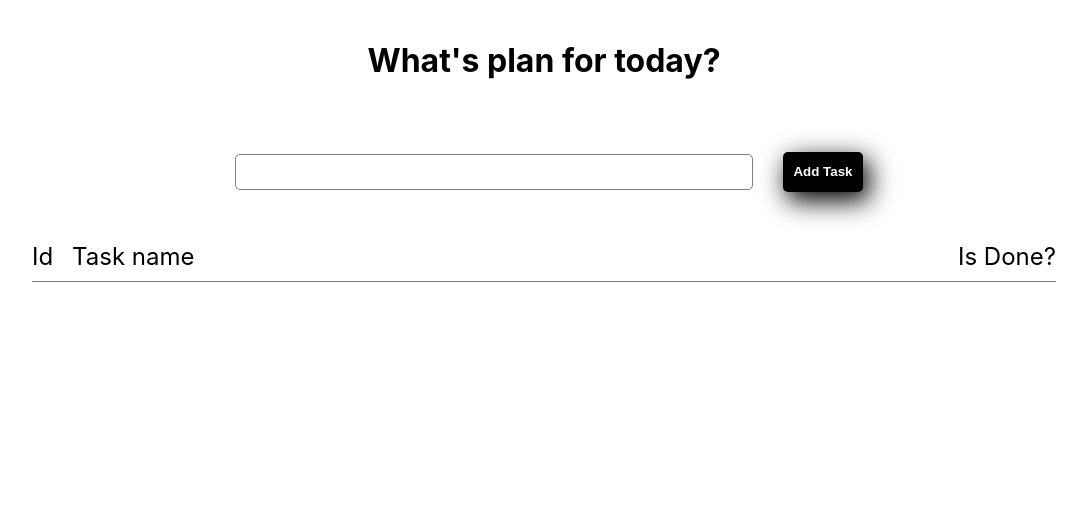
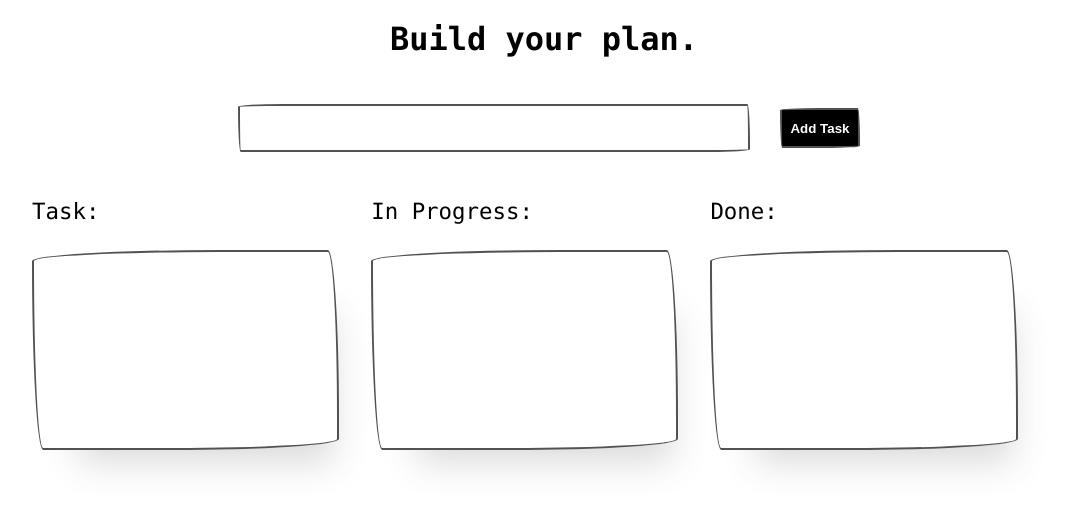
Before and after one commit to Qnio/react-to-do-app, a React (Create React App) app: page / in a window 1280 px wide. Shown: the top 508 px of the page, without its empty margins (96-1182 px from the left). Built offline with nearby package versions, Linux system fonts and the light colour scheme.

Commit message:
changed style for whole layout, start working with Drag and Drop features by using react-beautiful-dnd

```diff
--- a/package.json
+++ b/package.json
@@ -36,6 +36,7 @@
     ]
   },
   "devDependencies": {
+    "react-beautiful-dnd": "^13.1.0",
     "react-icons": "^4.2.0",
     "styled-components": "^5.3.0"
   }
--- a/src/App.css
+++ /dev/null
@@ -1,38 +0,0 @@
-.App {
-  text-align: center;
-}
-
-.App-logo {
-  height: 40vmin;
-  pointer-events: none;
-}
-
-@media (prefers-reduced-motion: no-preference) {
-  .App-logo {
-    animation: App-logo-spin infinite 20s linear;
-  }
-}
-
-.App-header {
-  background-color: #282c34;
-  min-height: 100vh;
-  display: flex;
-  flex-direction: column;
-  align-items: center;
-  justify-content: center;
-  font-size: calc(10px + 2vmin);
-  color: white;
-}
-
-.App-link {
-  color: #61dafb;
-}
-
-@keyframes App-logo-spin {
-  from {
-    transform: rotate(0deg);
-  }
-  to {
-    transform: rotate(360deg);
-  }
-}
--- a/src/App.js
+++ b/src/App.js
@@ -3,11 +3,13 @@
 //CUSTOM COMPONENTS IMPORT
 import ToDoData from './components/to-do-data/todo-data.component';
 
-import './App.css';
+//Import GlobalStyle
+import { GlobalStyle } from './global.styles';
 
 function App() {
   return (
     <div className='App'>
+      <GlobalStyle />
       <ToDoData />
     </div>
   );
--- a/src/components/to-do-data/todo-data.component.jsx
+++ b/src/components/to-do-data/todo-data.component.jsx
@@ -2,6 +2,7 @@ import React from 'react';
 
 //IMPORT CUSTOM COMPONENTS
 import DisplayTasksList from '../to-do-display/todo-display.component';
+import { DragDropContext } from 'react-beautiful-dnd';
 
 //IMPORT STYLE SHEET
 import {
@@ -11,8 +12,10 @@ import {
   ToDoForm,
   ToDoFormButton,
   ToDoTasksList,
-  ToDoTaskListHeader,
+  ToDoTasksListHeader,
   ToDoTasksListHeaderItem,
+  ToDoTaskListContainer,
+  ToDoTaskListTaskElement,
 } from './todo-data.syles';
 
 class ToDoData extends React.Component {
@@ -65,7 +68,7 @@ class ToDoData extends React.Component {
     const { task } = this.state;
     return (
       <ToDoContainer>
-        <h1>What's plan for today?</h1>
+        <h1>Build your plan.</h1>
         <ToDoContainerForm>
           <ToDoForm onSubmit={this.handleSubmit}>
             <ToDoContainerFormInput
@@ -79,11 +82,14 @@ class ToDoData extends React.Component {
           </ToDoForm>
         </ToDoContainerForm>
         <ToDoTasksList>
-          <ToDoTaskListHeader>
-            <ToDoTasksListHeaderItem>Id</ToDoTasksListHeaderItem>
-            <ToDoTasksListHeaderItem>Task name</ToDoTasksListHeaderItem>
-            <ToDoTasksListHeaderItem>Is Done?</ToDoTasksListHeaderItem>
-          </ToDoTaskListHeader>
+          <ToDoTasksListHeader>
+            <ToDoTasksListHeaderItem>Task:</ToDoTasksListHeaderItem>
+            <ToDoTasksListHeaderItem>In Progress:</ToDoTasksListHeaderItem>
+            <ToDoTasksListHeaderItem>Done:</ToDoTasksListHeaderItem>
+          </ToDoTasksListHeader>
+          <ToDoTaskListContainer>
+            <ToDoTaskListTaskElement>
+              <DragDropContext>
                 {this.state.toDoList.map((task) => (
                   <DisplayTasksList
                     key={task.id}
@@ -91,6 +97,11 @@ class ToDoData extends React.Component {
                     handleTaskIsDone={this.handleTaskIsDone}
                   />
                 ))}
+              </DragDropContext>
+            </ToDoTaskListTaskElement>
+            <ToDoTaskListTaskElement></ToDoTaskListTaskElement>
+            <ToDoTaskListTaskElement></ToDoTaskListTaskElement>
+          </ToDoTaskListContainer>
         </ToDoTasksList>
       </ToDoContainer>
     );
--- a/src/components/to-do-data/todo-data.syles.jsx
+++ b/src/components/to-do-data/todo-data.syles.jsx
@@ -1,4 +1,5 @@
 import styled from 'styled-components';
+import { boxFrameWithShadow } from '../../shared/shared';
 
 export const ToDoContainer = styled.div`
   display: flex;
@@ -38,20 +39,16 @@ export const ToDoFormButton = styled.button`
   color: white;
   font-weight: bold;
   background-color: black;
-  border: none;
-  border-radius: 5px;
-  box-shadow: 5px 8px 26px 1px #000000;
+  ${boxFrameWithShadow}
 `;
 
 export const ToDoContainerFormInput = styled.input`
   width: 50%;
   margin: 10px;
-  background-color: white;
-  display: block;
-  height: 2rem;
-  font-size: 18px;
-  border: 1px solid gray;
-  border-radius: 5px;
+  padding: 0 1rem;
+  height: 3rem;
+  font-size: 1.4rem;
+  ${boxFrameWithShadow}
   &:focus {
     outline: none;
     background-color: white;
@@ -71,31 +68,39 @@ export const ToDoTasksList = styled.div`
   gap: 10px;
 `;
 
-export const ToDoTaskListHeader = styled.div`
+//--------------------------TODO TASK LIST HEADER-----------------------//
+export const ToDoTasksListHeader = styled.div`
   width: 100%;
   display: flex;
   flex-direction: row;
-  border-bottom: 1px solid grey;
-  font-size: 24px;
-  padding-bottom: 10px;
-  @media (max-width: 600px) {
-    margin: 40px auto;
+  gap: 2rem;
+`;
+export const ToDoTasksListHeaderItem = styled.div`
+  width: 30%;
+  font-size: 1.4rem;
+  text-align: left;
+  padding-bottom: 1rem;
+`;
+//--------------------------TODO TASK LIST HEADER-------------------END-//
 
-    @content;
-  }
+//--------------------------TODO TASK LIST CONTAINER-----------------------//
+
+export const ToDoTaskListContainer = styled.div`
+  width: 100%;
+
+  display: flex;
+  gap: 2rem;
+  flex-direction: row;
 `;
 
-export const ToDoTasksListHeaderItem = styled.div`
-  width: 100%;
+export const ToDoTaskListTaskElement = styled.div`
   display: flex;
-  flex-direction: row;
-  justify-content: space-between;
+  flex-direction: column;
 
-  &:first-child {
-    max-width: 40px;
-  }
-  &:last-child {
-    max-width: 120px;
-    justify-content: flex-end;
-  }
+  width: 30%;
+  min-height: 200px;
+  padding: 2rem;
+  ${boxFrameWithShadow}
 `;
+
+//--------------------------TODO TASK LIST CONTAINER-------------------END-//
--- a/src/components/to-do-display/todo-display.styles.jsx
+++ b/src/components/to-do-display/todo-display.styles.jsx
@@ -5,16 +5,24 @@ const getTaskStatus = (props) => {
 };
 
 export const TaskItemsContainer = styled.div`
+  width: 100%;
   display: flex;
   flex-direction: row;
   gap: 10px;
   font-size: 24px;
+  margin-top: 1rem;
+  padding: 0.5rem;
+  //border: 1px solid green;
+  box-shadow: 20px 38px 34px -26px hsla(0, 0%, 28%, 0.2);
+  border-radius: 255px 15px 225px 15px/15px 225px 15px 255px;
+  border: solid 2px #535250;
 `;
 
 export const TaskItem = styled.div`
   width: 100%;
   display: flex;
   flex-direction: row;
+  flex-wrap: wrap;
   justify-content: space-between;
 
   &:first-child,
@@ -37,6 +45,7 @@ const taskIsToDo = css`
   background-repeat: no-repeat;
 `;
 
+//to enchance existing element style we can wrap this element end add some styling
 export const LineThrough = styled(TaskItem)`
   text-decoration: line-through;
 `;
--- /dev/null
+++ b/src/global.styles.jsx
@@ -0,0 +1,30 @@
+import { createGlobalStyle } from 'styled-components';
+
+export const GlobalStyle = createGlobalStyle`
+// RESPONSIVE BREAKPOINTS
+$bp-largest: 75em;   // 1200px
+$bp-large: 62.5em;   // 1000px
+$bp-medium: 50em;    // 800px;
+$bp-small: 37.5em;    // 600px;
+
+*,
+*::before,
+*::after {
+    margin: 0;
+    padding: 0;
+    box-sizing: inherit;
+}
+
+html {
+    box-sizing: border-box;
+
+
+    @media only screen and (max-width: $bp-largest) {
+        font-size: 50%;
+    }
+}
+
+body {
+    font-family: Menlo;
+}
+`;
--- /dev/null
+++ b/src/shared/shared.jsx
@@ -0,0 +1,7 @@
+export const boxFrameWithShadow = () => {
+  return `
+  box-shadow: 20px 38px 34px -26px hsla(0, 0%, 28%, 0.2);
+  border-radius: 255px 15px 225px 15px/15px 225px 15px 255px;
+  border: solid 2px #535250;
+  `;
+};
```
Also changed, not shown: 1 other file (tests, documents, lock files or other folders). Lines whose indentation alone changed are shown as unchanged.
